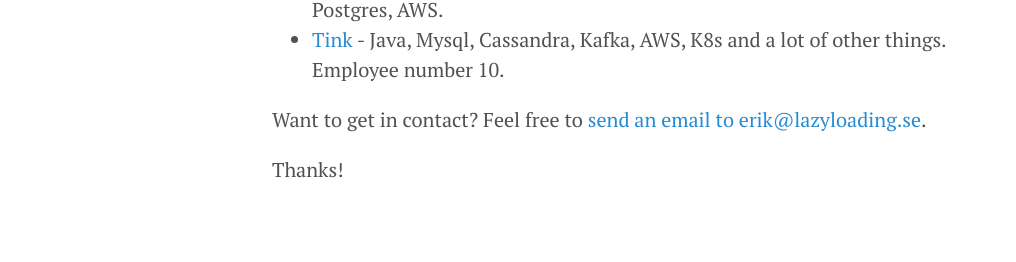
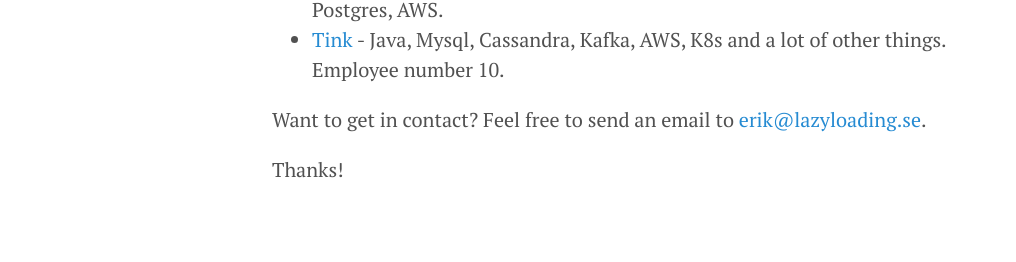
Before and after one commit to lazyloading-ab/lazyloading-ab.github.io, a Jekyll site: the page built from index.md, in a window 1280 px wide. Shown: the part 965-1227 px from the top of the page, without its empty margins (8-1024 px from the left). Built offline with Jekyll 4.4.1, drawn with Linux system fonts in a browser that asks for light colours.

```diff
--- a/index.md
+++ b/index.md
@@ -30,6 +30,6 @@ Some of the technology I like to use,
 * [Stravito](https://www.stravito.com) - Consultancy services with Kotlin, Elastic Search, Terraform, Postgres, AWS.
 * [Tink](https://www.tink.com) - Java, Mysql, Cassandra, Kafka, AWS, K8s and a lot of other things. Employee number 10.
 
-Want to get in contact? Feel free to [send an email to erik@lazyloading.se](mailto:erik@lazyloading.se).
+Want to get in contact? Feel free to send an email to [erik@lazyloading.se](mailto:erik@lazyloading.se).
 
 Thanks!
```
